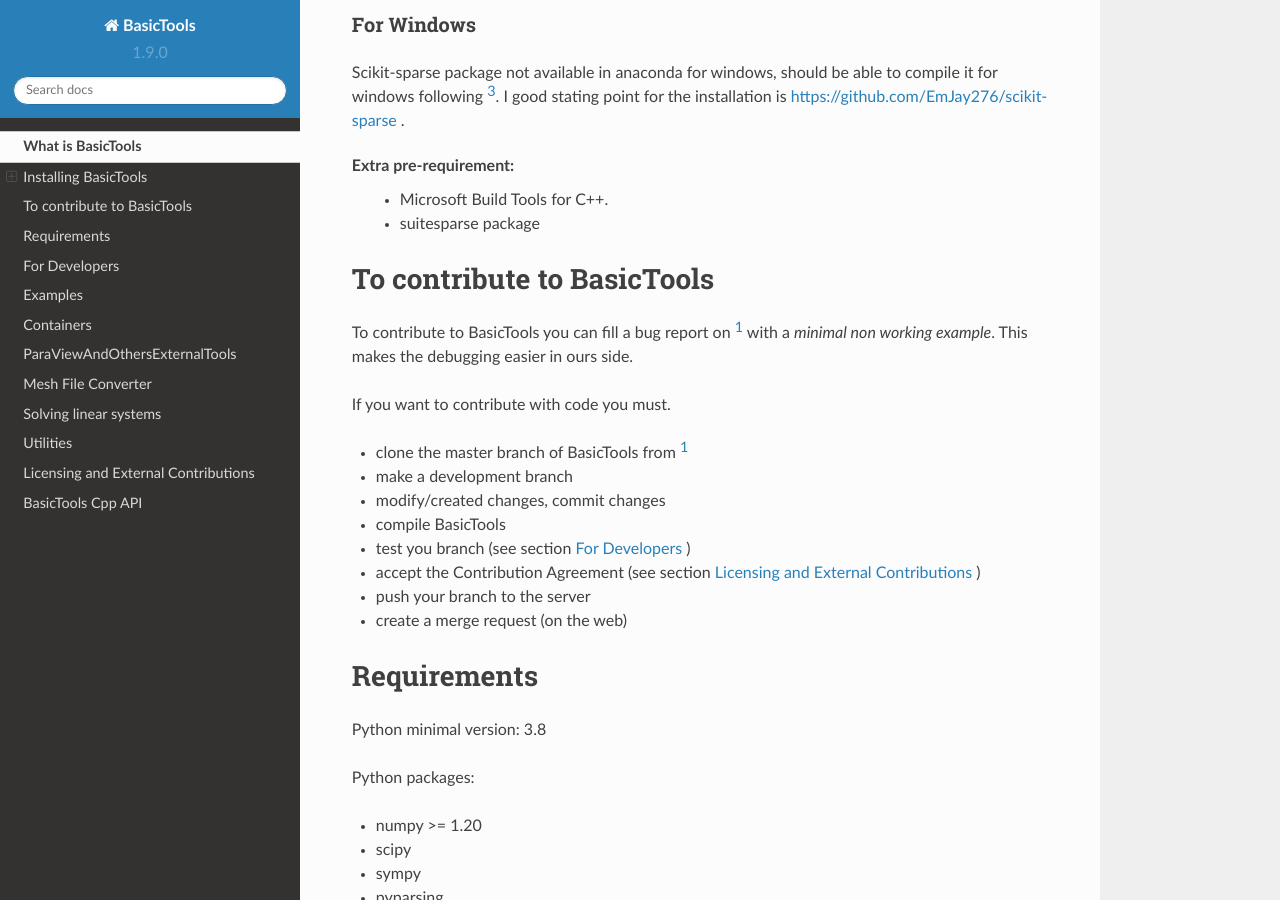
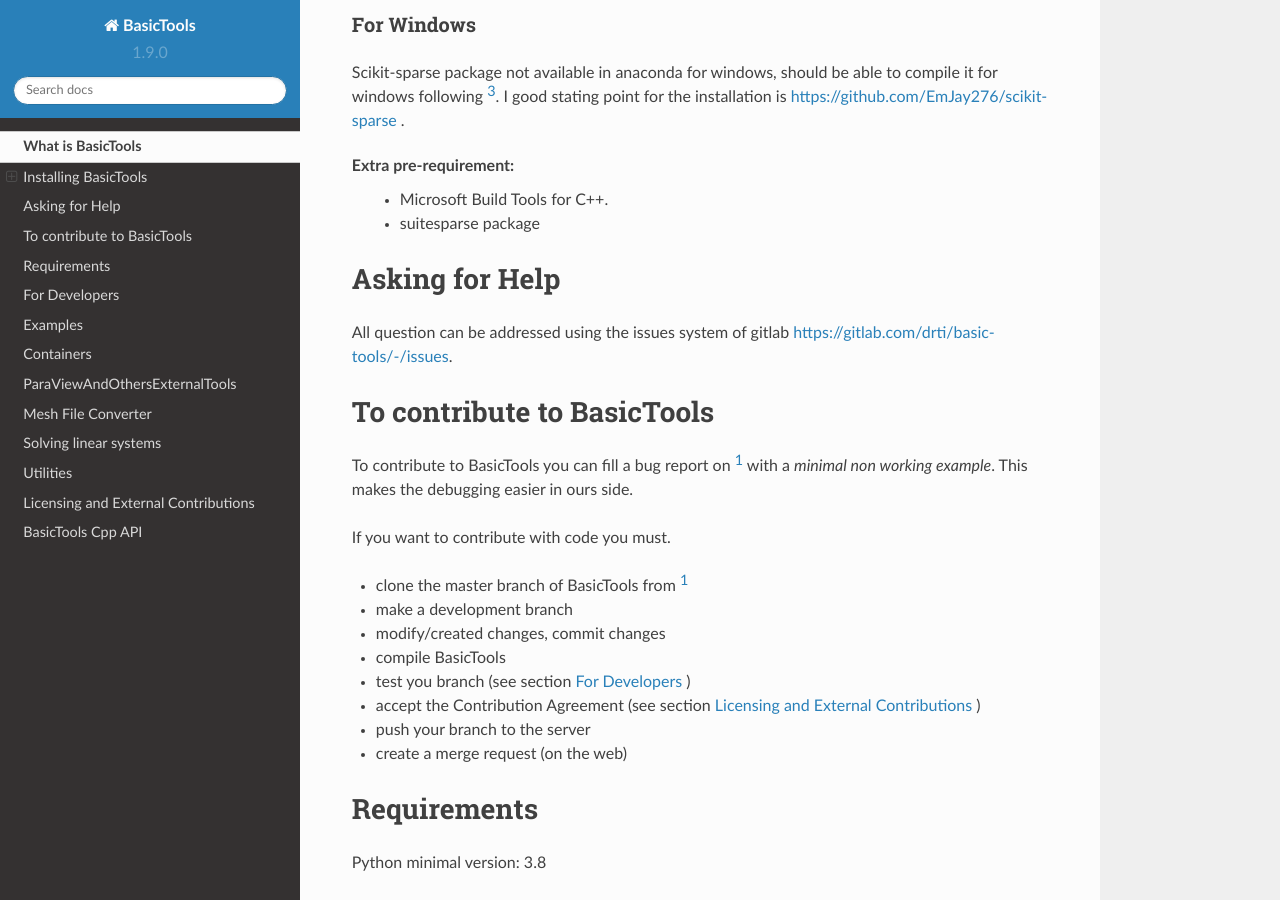
Before and after one commit to basileMarchand/basictools-frozen, a Sphinx documentation site: the page built from docs/Intro.rst, in a window 1280 px wide and 900 px high, scrolled down 1352 px. Built offline with Sphinx 7.4.7 and the Read the Docs theme 2.0.0, drawn with Linux system fonts in a browser that asks for light colours; pages that are not in the unit, such as notebooks, are missing from menus.

Commit message:
Documentaion for Seek support
Closes #5

```diff
--- a/docs/Intro.rst
+++ b/docs/Intro.rst
@@ -58,6 +58,12 @@
     - Microsoft Build Tools for C++.
     - suitesparse package
 
+
+***************
+Asking for Help
+***************
+
+All question can be addressed using the issues system of gitlab https://gitlab.com/drti/basic-tools/-/issues.
 
 ***************************
 To contribute to BasicTools
```
